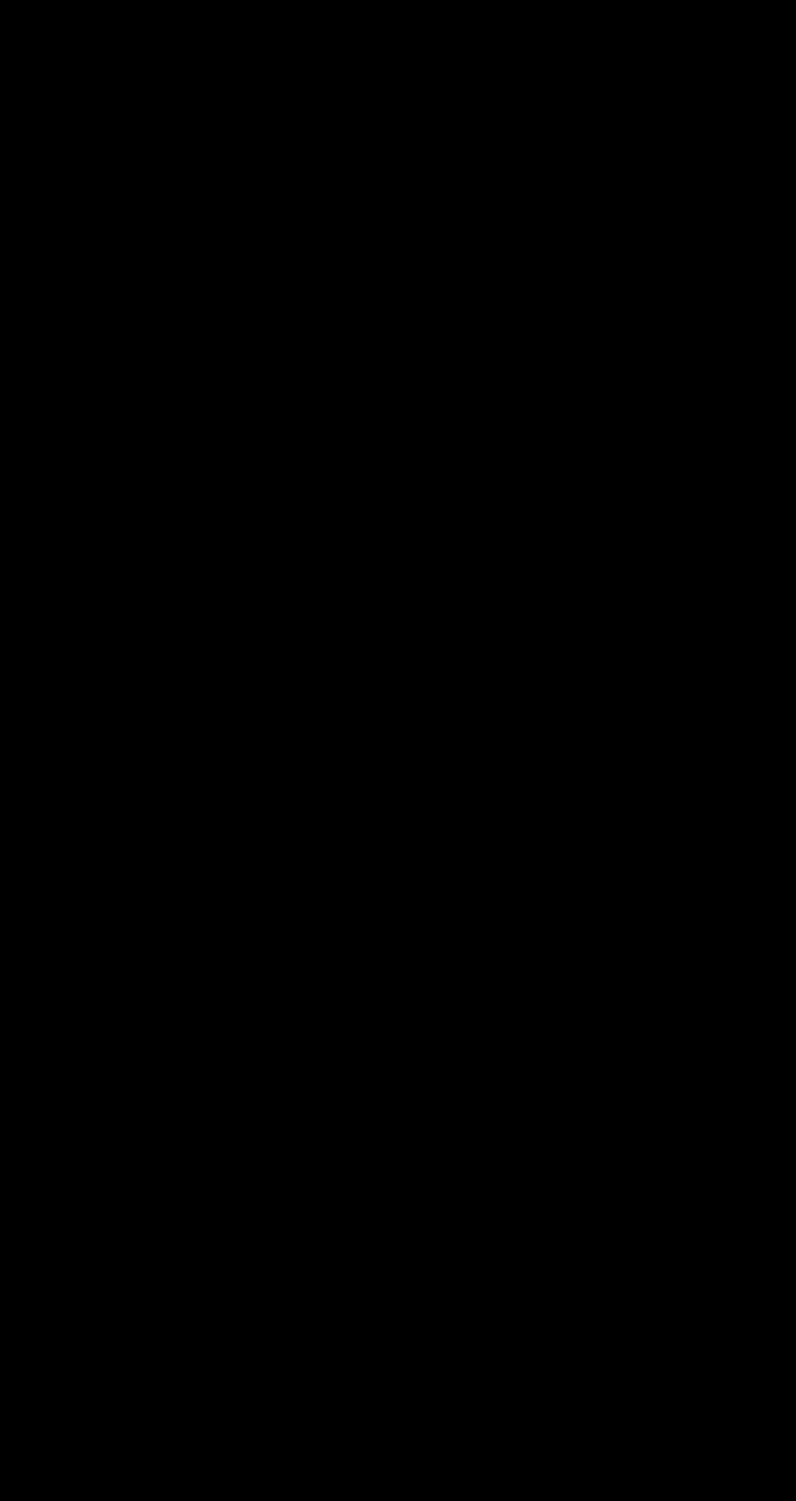
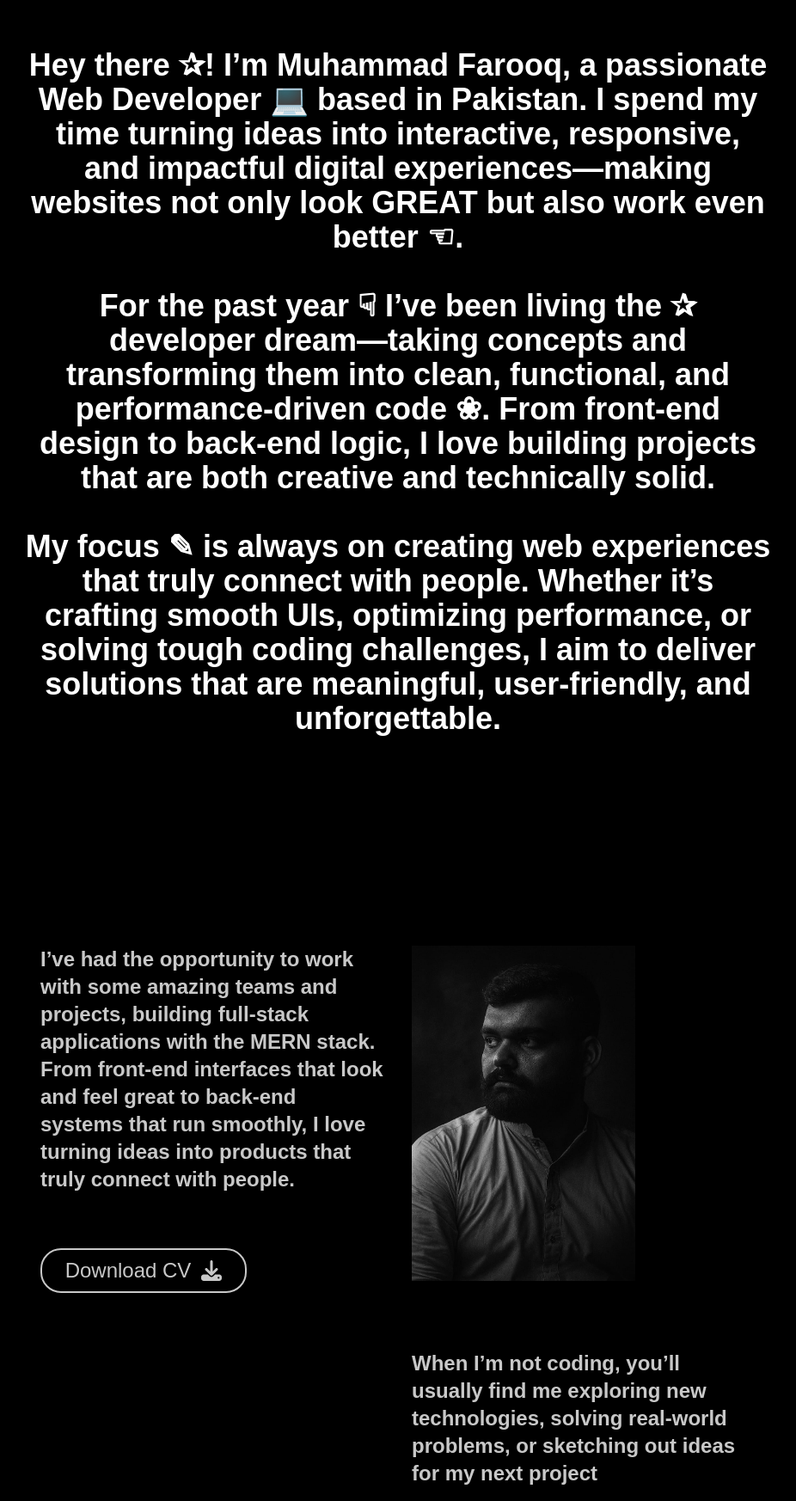
Before and after one commit to Farooqfar/Portfolio, a Next.js app: page /about in a window 1280 px wide. Shown: the part 771-2517 px from the top of the page at 86% size, without its empty margins (177-1103 px from the left). Before the commit the page ends 800 px from the top, so only its background shows below. Built offline with nearby package versions, Linux system fonts and the light colour scheme.

Commit message:
com about

```diff
--- a/src/app/about/page.js
+++ b/src/app/about/page.js
@@ -1,31 +1,35 @@
-import React from "react";
-
+"use client";
+import dynamic from "next/dynamic";
+const Profile = dynamic(() => import("../components/Profile"), { ssr: false });
 export default function page() {
   return (
-    <main className="w-full">
-      <section className="w-full">
-        <h1 className="text-[210px] text-white scale-y-150 uppercase font-black text-center max-sm:text-[125px]">
+    <main>
+      <section className="w-full pt-32 p-5 flex flex-col justify-center items-center">
+        <h1 className="text-[210px] text-white scale-y-150 uppercase font-black text-center max-sm:text-[90px] max-lg:text-[190px]">
           about
         </h1>
-        <p className="text-white text-4xl text-center">
+        <p className="mt-72 w-[70%] text-white text-4xl font-black text-center max-sm:text-2xl max-sm:w-full">
           Hey there ✰! I’m Muhammad Farooq, a passionate Web Developer 💻 based
           in Pakistan. I spend my time turning ideas into interactive,
           responsive, and impactful digital experiences—making websites not only
           look GREAT but also work even better ☜.
         </p>
-        <p>
+        <p className="mt-10 w-[70%] text-white text-4xl font-black text-center max-sm:text-2xl max-sm:w-full">
           For the past year ☟ I’ve been living the ✰ developer dream—taking
           concepts and transforming them into clean, functional, and
           performance-driven code ❀. From front-end design to back-end logic, I
           love building projects that are both creative and technically solid.
         </p>
-        <p>
+        <p className="mt-10 w-[70%] text-white text-4xl font-black text-center max-sm:text-2xl max-sm:w-full">
           My focus ✎ is always on creating web experiences that truly connect
           with people. Whether it’s crafting smooth UIs, optimizing performance,
           or solving tough coding challenges, I aim to deliver solutions that
           are meaningful, user-friendly, and unforgettable.
         </p>
       </section>
+      <section className="mt-20">
+        <Profile />
+      </section>
     </main>
   );
 }
--- a/src/app/components/About.js
+++ b/src/app/components/About.js
@@ -1,5 +1,6 @@
 import Image from "next/image";
-import { FaDownload } from "react-icons/fa6";
+
+import Profile from "./Profile";
 export default function About() {
   return (
     <section className="w-full h-auto">
@@ -17,34 +18,7 @@ export default function About() {
           My focus ✎ is on crafting digital experiences that truly connect 🔗
           with people.
         </p>
-        <div className="w-full h-auto mt-52 flex justify-center gap-8 items-start p-4 max-lg:gap-4 max-sm:flex-col max-sm:items-center">
-          <div className="w-[50%] h-auto flex flex-col items-end justify-start max-sm:justify-center max-sm:w-[100%]">
-            <div className="w-auto">
-              <p className="w-100 text-[#C8C8C8] font-bold text-2xl text-start max-lg:w-full">
-                I’ve had the opportunity to work with some amazing teams and
-                projects, building full-stack applications with the MERN stack.
-                From front-end interfaces that look and feel great to back-end
-                systems that run smoothly, I love turning ideas into products
-                that truly connect with people.
-              </p>
-              <a
-                className="mt-16 w-60 flex gap-3 justify-center items-center text-center text-[#C8C8C8] text-2xl border-2 p-2 border-[#C8C8C8] rounded-3xl cursor-pointer hover:bg-white hover:text-black"
-                download
-                href="/cv/MuhammadFarooq.pdf"
-              >
-                Download CV <FaDownload />
-              </a>
-            </div>
-          </div>
-          <div className="w-[50%] flex flex-col justify-start items-start gap-20 max-sm:justify-center max-sm:items-center max-sm:w-[100%]">
-            <Image src="/profile.jpg" width={260} height={260} />
-            <p className="w-100 text-[#C8C8C8] font-bold text-2xl text-start max-lg:w-80">
-              When I’m not coding, you’ll usually find me exploring new
-              technologies, solving real-world problems, or sketching out ideas
-              for my next project
-            </p>
-          </div>
-        </div>
+        <Profile />
       </div>
     </section>
   );
--- a/src/app/components/Design.js
+++ b/src/app/components/Design.js
@@ -110,7 +110,7 @@ export default function Design() {
         >
           <SiTestcafe className="text-white text-[250px] text-center max-sm:text-[130px]" />
           <h1 className="text-white text-center text-3xl font-black max-sm:text-2xl">
-            -4-
+            -5-
           </h1>
           <h1 className="text-white text-6xl font-black text-center uppercase scale-y-150 max-sm:text-4xl">
             TEST
@@ -128,7 +128,7 @@ export default function Design() {
         >
           <FaRepeat className="text-white text-[250px] text-center max-sm:text-[130px]" />
           <h1 className="text-white text-center text-3xl font-black max-sm:text-2xl">
-            -4-
+            -6-
           </h1>
           <h1 className="text-white text-6xl font-black text-center uppercase scale-y-150 max-sm:text-4xl">
             REPEAT
--- /dev/null
+++ b/src/app/components/Profile.js
@@ -0,0 +1,37 @@
+import React from "react";
+import { FaDownload } from "react-icons/fa6";
+import Image from "next/image";
+export default function Profile() {
+  return (
+    <main>
+      <div className="w-full h-auto mt-52 flex justify-center gap-8 items-start p-4 max-lg:gap-4 max-sm:flex-col max-sm:items-center">
+        <div className="w-[50%] h-auto flex flex-col items-end justify-start max-sm:justify-center max-sm:w-[100%]">
+          <div className="w-auto">
+            <p className="w-100 text-[#C8C8C8] font-bold text-2xl text-start max-lg:w-full">
+              I’ve had the opportunity to work with some amazing teams and
+              projects, building full-stack applications with the MERN stack.
+              From front-end interfaces that look and feel great to back-end
+              systems that run smoothly, I love turning ideas into products that
+              truly connect with people.
+            </p>
+            <a
+              className="mt-16 w-60 flex gap-3 justify-center items-center text-center text-[#C8C8C8] text-2xl border-2 p-2 border-[#C8C8C8] rounded-3xl cursor-pointer hover:bg-white hover:text-black"
+              download
+              href="/cv/MuhammadFarooq.pdf"
+            >
+              Download CV <FaDownload />
+            </a>
+          </div>
+        </div>
+        <div className="w-[50%] flex flex-col justify-start items-start gap-20 max-sm:justify-center max-sm:items-center max-sm:w-[100%]">
+          <Image src="/profile.jpg" width={260} height={260} />
+          <p className="w-100 text-[#C8C8C8] font-bold text-2xl text-start max-lg:w-80">
+            When I’m not coding, you’ll usually find me exploring new
+            technologies, solving real-world problems, or sketching out ideas
+            for my next project
+          </p>
+        </div>
+      </div>
+    </main>
+  );
+}
```
